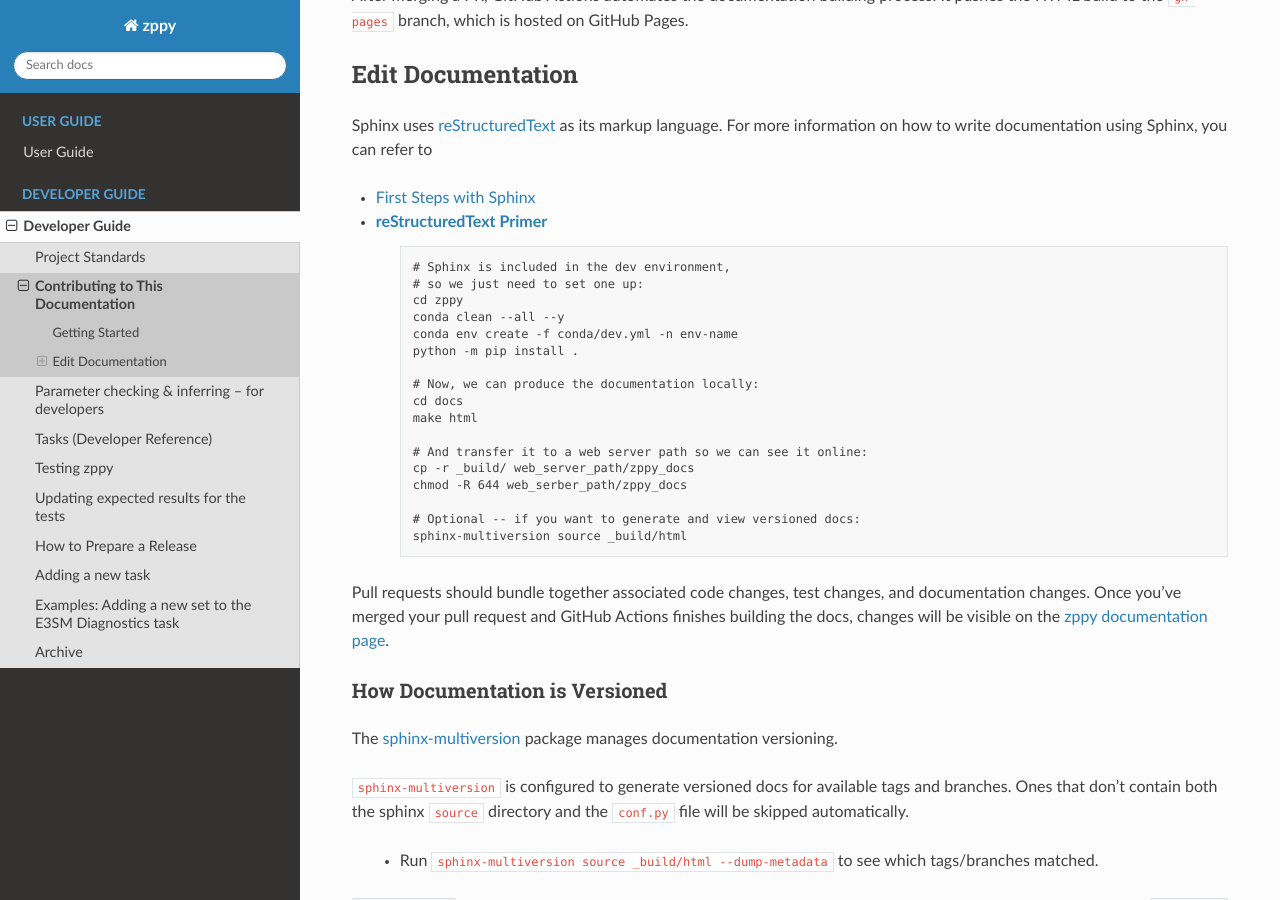
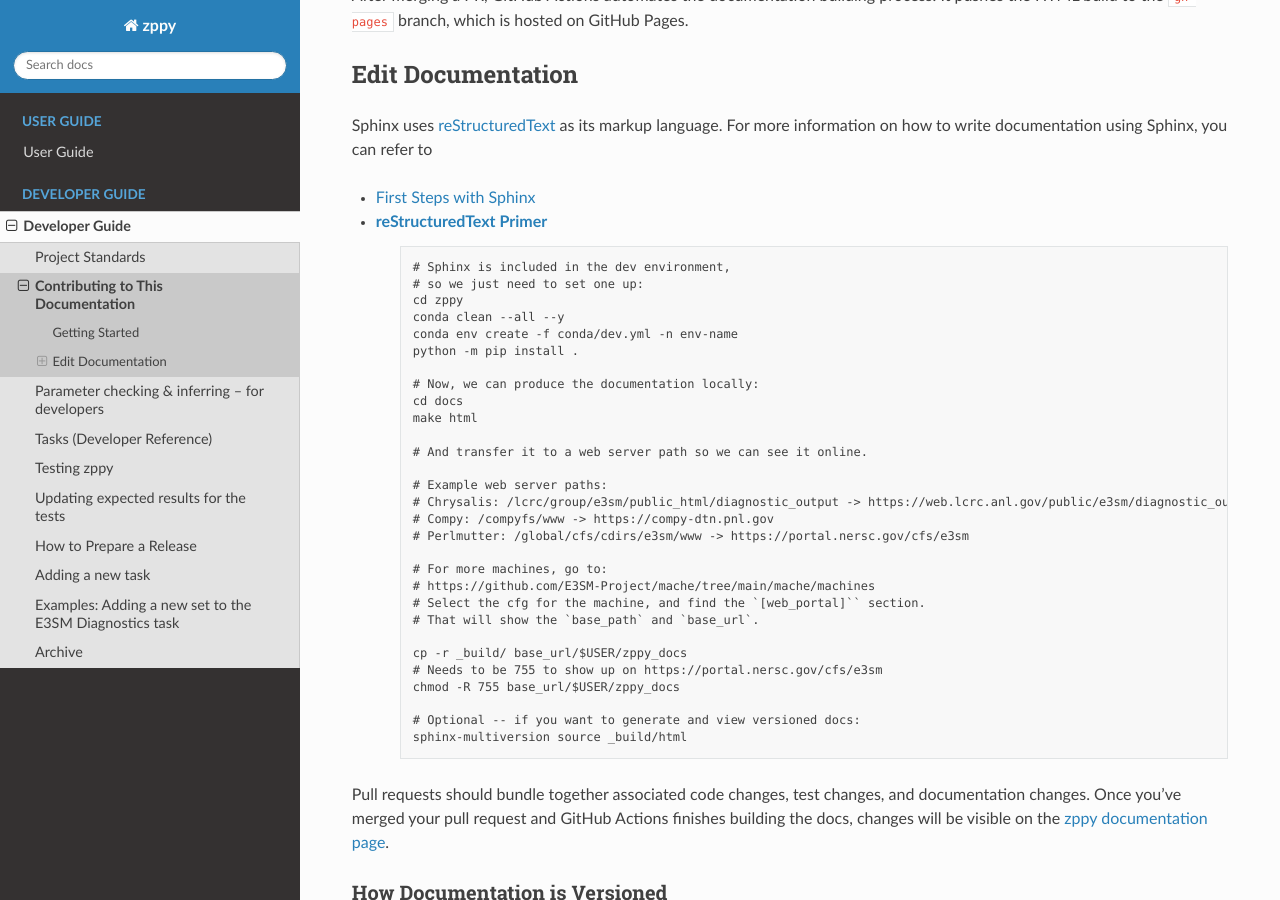
Before and after one commit to E3SM-Project/zppy, a Sphinx documentation site: the page built from docs/source/dev_guide/contributing.rst, in a window 1280 px wide and 900 px high, scrolled down 377 px. Built offline with Sphinx 7.4.7 and the Read the Docs theme 3.1.0, drawn with Linux system fonts in a browser that asks for light colours.

Commit message:
Fix web server paths

```diff
--- a/docs/source/dev_guide/contributing.rst
+++ b/docs/source/dev_guide/contributing.rst
@@ -39,9 +39,21 @@ using Sphinx, you can refer to
       cd docs
       make html
 
-      # And transfer it to a web server path so we can see it online:
-      cp -r _build/ web_server_path/zppy_docs
-      chmod -R 644 web_serber_path/zppy_docs
+      # And transfer it to a web server path so we can see it online.
+
+      # Example web server paths:
+      # Chrysalis: /lcrc/group/e3sm/public_html/diagnostic_output -> https://web.lcrc.anl.gov/public/e3sm/diagnostic_output
+      # Compy: /compyfs/www -> https://compy-dtn.pnl.gov
+      # Perlmutter: /global/cfs/cdirs/e3sm/www -> https://portal.nersc.gov/cfs/e3sm
+
+      # For more machines, go to:
+      # https://github.com/E3SM-Project/mache/tree/main/mache/machines
+      # Select the cfg for the machine, and find the `[web_portal]`` section.
+      # That will show the `base_path` and `base_url`.
+
+      cp -r _build/ base_url/$USER/zppy_docs
+      # Needs to be 755 to show up on https://portal.nersc.gov/cfs/e3sm
+      chmod -R 755 base_url/$USER/zppy_docs
 
       # Optional -- if you want to generate and view versioned docs:
       sphinx-multiversion source _build/html
```
